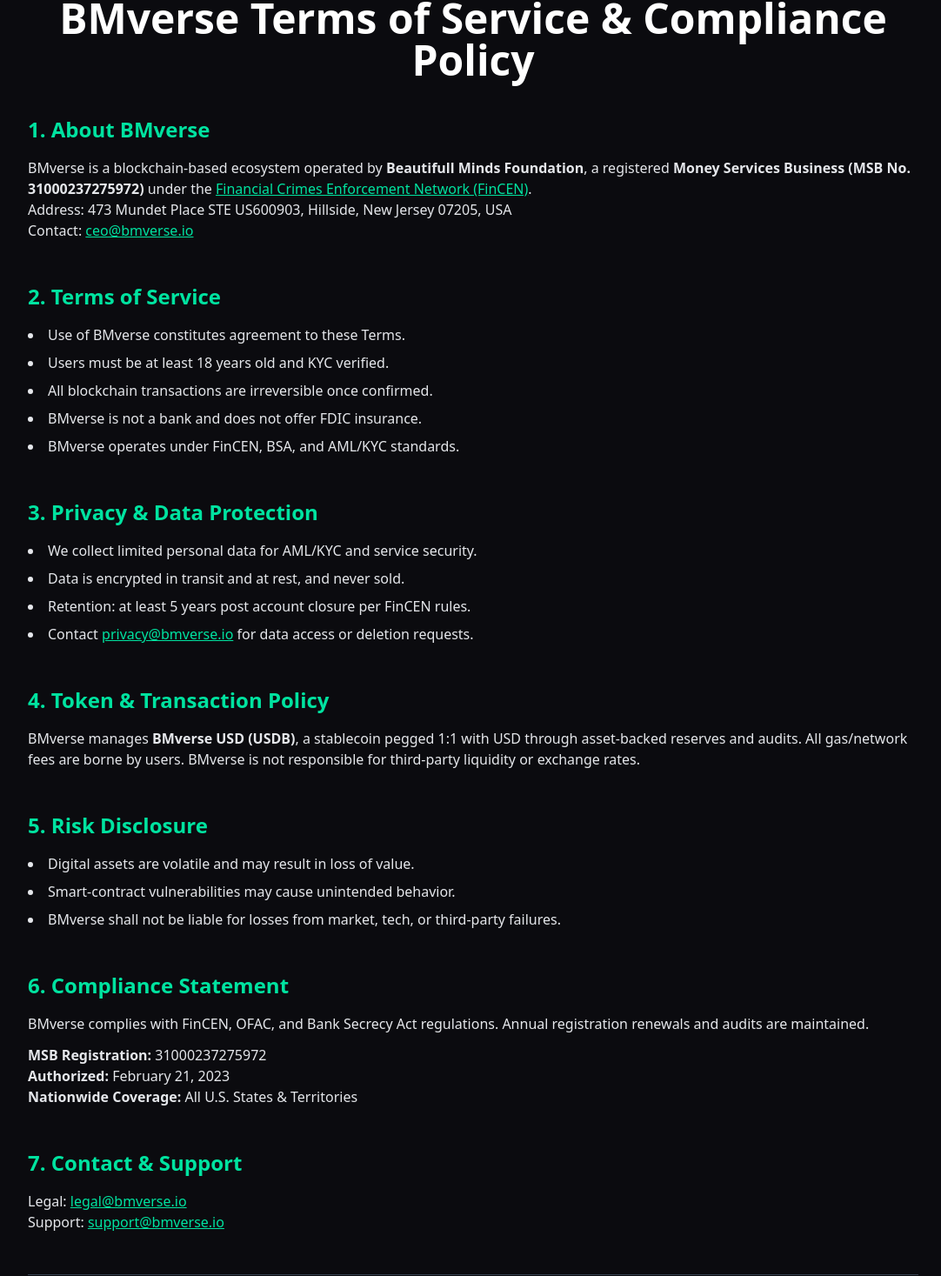
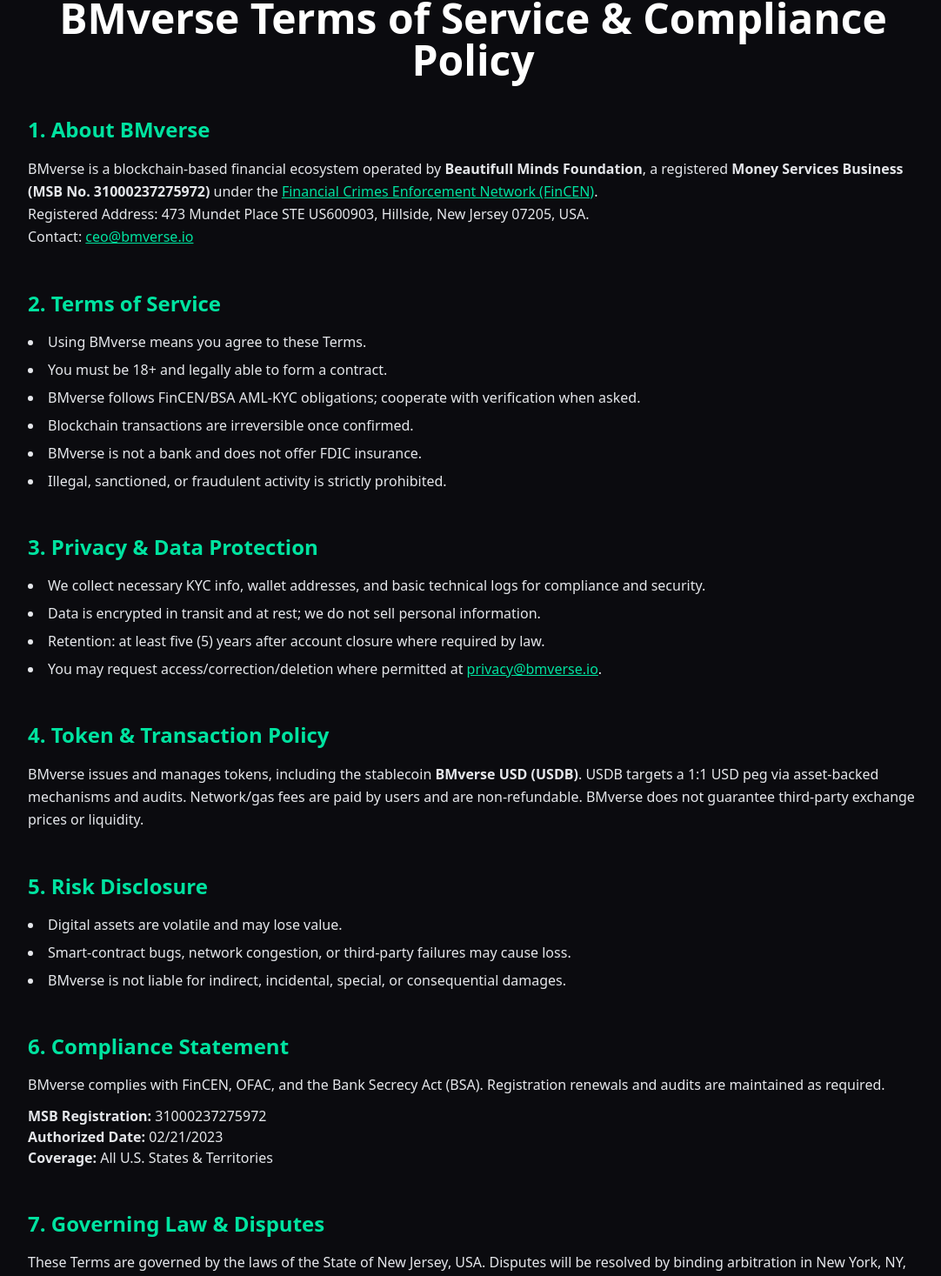
Before and after one commit to beautifullminds/ANTverse, a Next.js app in the folder frontend/: page /terms in a window 1280 px wide. Shown: the part 67-1534 px from the top of the page at 87% size, without its empty margins (96-1178 px from the left). Built offline with nearby package versions, Linux system fonts and the light colour scheme.

Commit message:
Revise Terms of Service for clarity and compliance
Updated terms of service content for clarity and compliance.

```diff
--- a/frontend/pages/terms.js
+++ b/frontend/pages/terms.js
@@ -1,8 +1,18 @@
+// frontend/pages/terms.js
 import React from "react";
+import Head from "next/head";
 
 export default function Terms() {
   return (
     <main className="bg-[#0B0B0F] text-gray-200 min-h-screen py-16 px-6">
+      <Head>
+        <title>BMverse | Terms of Service & Compliance</title>
+        <meta
+          name="description"
+          content="Official BMverse Terms of Service, Privacy Policy, Risk Disclosure, and FinCEN MSB compliance statement."
+        />
+      </Head>
+
       <section className="max-w-5xl mx-auto">
         <h1 className="text-4xl md:text-5xl font-bold text-center mb-10 text-white">
           BMverse Terms of Service & Compliance Policy
@@ -11,11 +21,10 @@
         {/* 1. About */}
         <section className="mb-12">
           <h2 className="text-2xl font-semibold mb-4 text-[#00E3A0]">1. About BMverse</h2>
-          <p>
-            BMverse is a blockchain-based ecosystem operated by{" "}
+          <p className="leading-relaxed">
+            BMverse is a blockchain-based financial ecosystem operated by{" "}
             <strong>Beautifull Minds Foundation</strong>, a registered{" "}
-            <strong>Money Services Business (MSB No. 31000237275972)</strong>{" "}
-            under the{" "}
+            <strong>Money Services Business (MSB No. 31000237275972)</strong> under the{" "}
             <a
               href="https://www.fincen.gov/msb-state-selector"
               target="_blank"
@@ -25,7 +34,7 @@
               Financial Crimes Enforcement Network (FinCEN)
             </a>.
             <br />
-            Address: 473 Mundet Place STE US600903, Hillside, New Jersey 07205, USA
+            Registered Address: 473 Mundet Place STE US600903, Hillside, New Jersey 07205, USA.
             <br />
             Contact:{" "}
             <a href="mailto:ceo@bmverse.io" className="text-[#00E3A0] underline">
@@ -38,38 +47,38 @@
         <section className="mb-12">
           <h2 className="text-2xl font-semibold mb-4 text-[#00E3A0]">2. Terms of Service</h2>
           <ul className="list-disc list-inside space-y-2">
-            <li>Use of BMverse constitutes agreement to these Terms.</li>
-            <li>Users must be at least 18 years old and KYC verified.</li>
-            <li>All blockchain transactions are irreversible once confirmed.</li>
+            <li>Using BMverse means you agree to these Terms.</li>
+            <li>You must be 18+ and legally able to form a contract.</li>
+            <li>BMverse follows FinCEN/BSA AML-KYC obligations; cooperate with verification when asked.</li>
+            <li>Blockchain transactions are irreversible once confirmed.</li>
             <li>BMverse is not a bank and does not offer FDIC insurance.</li>
-            <li>BMverse operates under FinCEN, BSA, and AML/KYC standards.</li>
+            <li>Illegal, sanctioned, or fraudulent activity is strictly prohibited.</li>
           </ul>
         </section>
 
-        {/* 3. Privacy */}
+        {/* 3. Privacy & Data Protection */}
         <section className="mb-12">
           <h2 className="text-2xl font-semibold mb-4 text-[#00E3A0]">3. Privacy & Data Protection</h2>
           <ul className="list-disc list-inside space-y-2">
-            <li>We collect limited personal data for AML/KYC and service security.</li>
-            <li>Data is encrypted in transit and at rest, and never sold.</li>
-            <li>Retention: at least 5 years post account closure per FinCEN rules.</li>
+            <li>We collect necessary KYC info, wallet addresses, and basic technical logs for compliance and security.</li>
+            <li>Data is encrypted in transit and at rest; we do not sell personal information.</li>
+            <li>Retention: at least five (5) years after account closure where required by law.</li>
             <li>
-              Contact{" "}
+              You may request access/correction/deletion where permitted at{" "}
               <a href="mailto:privacy@bmverse.io" className="text-[#00E3A0] underline">
                 privacy@bmverse.io
-              </a>{" "}
-              for data access or deletion requests.
+              </a>.
             </li>
           </ul>
         </section>
 
-        {/* 4. Token Policy */}
+        {/* 4. Token & Transaction Policy */}
         <section className="mb-12">
           <h2 className="text-2xl font-semibold mb-4 text-[#00E3A0]">4. Token & Transaction Policy</h2>
-          <p>
-            BMverse manages <strong>BMverse USD (USDB)</strong>, a stablecoin pegged 1:1 with USD through asset-backed
-            reserves and audits. All gas/network fees are borne by users. BMverse is not responsible for third-party
-            liquidity or exchange rates.
+          <p className="leading-relaxed">
+            BMverse issues and manages tokens, including the stablecoin <strong>BMverse USD (USDB)</strong>.
+            USDB targets a 1:1 USD peg via asset-backed mechanisms and audits. Network/gas fees are paid by users and are
+            non-refundable. BMverse does not guarantee third-party exchange prices or liquidity.
           </p>
         </section>
 
@@ -77,29 +86,38 @@
         <section className="mb-12">
           <h2 className="text-2xl font-semibold mb-4 text-[#00E3A0]">5. Risk Disclosure</h2>
           <ul className="list-disc list-inside space-y-2">
-            <li>Digital assets are volatile and may result in loss of value.</li>
-            <li>Smart-contract vulnerabilities may cause unintended behavior.</li>
-            <li>BMverse shall not be liable for losses from market, tech, or third-party failures.</li>
+            <li>Digital assets are volatile and may lose value.</li>
+            <li>Smart-contract bugs, network congestion, or third-party failures may cause loss.</li>
+            <li>BMverse is not liable for indirect, incidental, special, or consequential damages.</li>
           </ul>
         </section>
 
-        {/* 6. Compliance */}
+        {/* 6. Compliance Statement */}
         <section className="mb-12">
           <h2 className="text-2xl font-semibold mb-4 text-[#00E3A0]">6. Compliance Statement</h2>
           <p>
-            BMverse complies with FinCEN, OFAC, and Bank Secrecy Act regulations.
-            Annual registration renewals and audits are maintained.
+            BMverse complies with FinCEN, OFAC, and the Bank Secrecy Act (BSA). Registration renewals and audits are
+            maintained as required.
           </p>
           <p className="mt-3">
             <strong>MSB Registration:</strong> 31000237275972<br />
-            <strong>Authorized:</strong> February 21, 2023<br />
-            <strong>Nationwide Coverage:</strong> All U.S. States & Territories
+            <strong>Authorized Date:</strong> 02/21/2023<br />
+            <strong>Coverage:</strong> All U.S. States & Territories
           </p>
         </section>
 
-        {/* 7. Contact */}
+        {/* 7. Governing Law & Disputes */}
         <section className="mb-12">
-          <h2 className="text-2xl font-semibold mb-4 text-[#00E3A0]">7. Contact & Support</h2>
+          <h2 className="text-2xl font-semibold mb-4 text-[#00E3A0]">7. Governing Law & Disputes</h2>
+          <p>
+            These Terms are governed by the laws of the State of New Jersey, USA. Disputes will be resolved by binding
+            arbitration in New York, NY, unless prohibited by applicable law.
+          </p>
+        </section>
+
+        {/* 8. Contact */}
+        <section className="mb-12">
+          <h2 className="text-2xl font-semibold mb-4 text-[#00E3A0]">8. Contact</h2>
           <p>
             Legal:{" "}
             <a href="mailto:legal@bmverse.io" className="text-[#00E3A0] underline">
@@ -116,14 +134,14 @@
         {/* Footer */}
         <footer className="text-center text-sm border-t border-gray-700 pt-6 mt-10">
           <p>
-            © 2025 BMverse | Registered U.S. MSB #31000237275972 |{" "}
+            © 2025 BMverse • Registered U.S. MSB #31000237275972 •{" "}
             <a
               href="https://www.fincen.gov/msb-state-selector"
               target="_blank"
               rel="noreferrer"
               className="text-[#00E3A0] underline"
             >
-              Verify Registration
+              Verify on FinCEN
             </a>
           </p>
         </footer>
```
